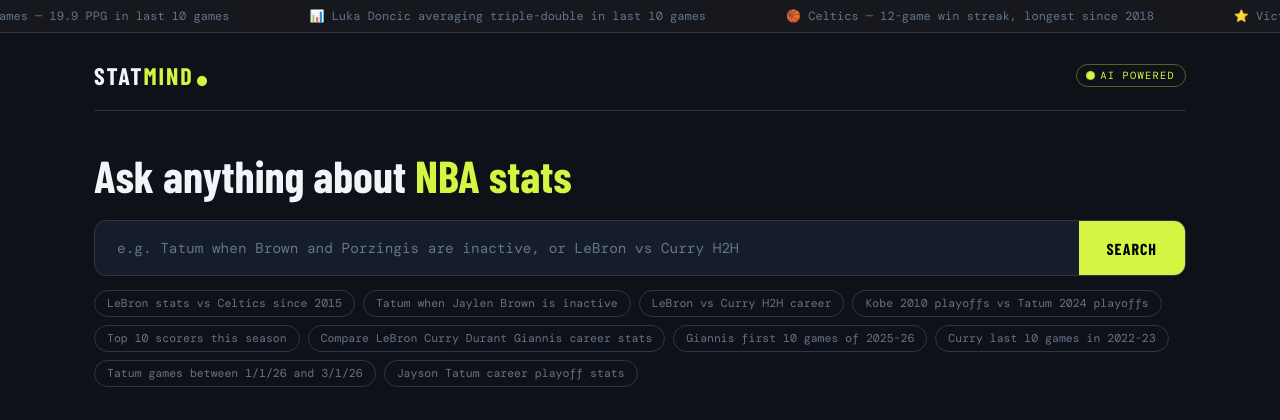
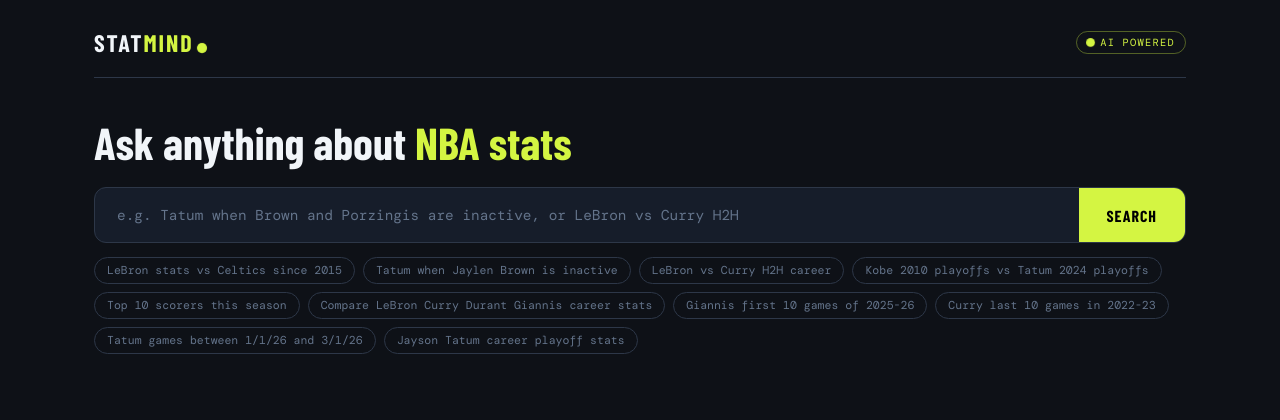
Before and after one commit to rr-go-live/nba-ai-search, a Flask app: page / in a window 1280 px wide. Shown: the top 420 px of the page. Run offline with Flask 3, Linux system fonts and the light colour scheme; some web fonts are replaced.

Commit message:
fix(ui): remove scrolling trending ticker banner from landing page
Co-Authored-By: Claude Sonnet 4.6 <noreply@anthropic.com>

```diff
--- a/templates/index.html
+++ b/templates/index.html
@@ -34,7 +34,6 @@ header { display: flex; align-items: center; justify-content: space-between; pad
 .logo .mind { color: var(--accent); }
 .logo-dot { display: inline-block; width: 8px; height: 8px; background: var(--accent); border-radius: 50%; margin-left: 4px; animation: pulse-dot 2s ease-in-out infinite; }
 @keyframes pulse-dot { 0%,100% { transform: scale(1); } 50% { transform: scale(1.4); } }
-@keyframes ticker-scroll { 0% { transform: translateX(0); } 100% { transform: translateX(-50%); } }
 @keyframes donut-fill { from { stroke-dashoffset: var(--circumference); } to { stroke-dashoffset: var(--target-offset); } }
 @keyframes glow-pulse { 0%,100% { box-shadow: 0 0 20px rgba(212,245,66,.2); } 50% { box-shadow: 0 0 40px rgba(212,245,66,.4); } }
 .header-tag { font-size: .65rem; color: var(--muted); letter-spacing: .12em; text-transform: uppercase; border: 1px solid var(--border); padding: 4px 10px; border-radius: 20px; }
@@ -220,26 +219,6 @@ tbody td { padding: 8px 10px; white-space: nowrap; transition: font-size .15s ea
 </style>
 </head>
 <body>
-<div id="trending-ticker" style="width:100%;overflow:hidden;border-bottom:1px solid var(--border);background:rgba(255,255,255,.03);padding:8px 0">
-  <div id="ticker-inner" style="display:flex;white-space:nowrap;animation:ticker-scroll 35s linear infinite">
-    <span style="margin:0 40px;font-size:.75rem;color:var(--muted)">🔥 LeBron James — 19.9 PPG in last 10 games</span>
-    <span style="margin:0 40px;font-size:.75rem;color:var(--muted)">📊 Luka Doncic averaging triple-double in last 10 games</span>
-    <span style="margin:0 40px;font-size:.75rem;color:var(--muted)">🏀 Celtics — 12-game win streak, longest since 2018</span>
-    <span style="margin:0 40px;font-size:.75rem;color:var(--muted)">⭐ Victor Wembanyama — 4.8 BPG in April</span>
-    <span style="margin:0 40px;font-size:.75rem;color:var(--muted)">💥 Shai Gilgeous-Alexander — 35.2 PPG in clutch situations</span>
-    <span style="margin:0 40px;font-size:.75rem;color:var(--muted)">📈 Nikola Jokic — 15th triple-double of the season</span>
-    <span style="margin:0 40px;font-size:.75rem;color:var(--muted)">🎯 Stephen Curry — 43.2% from three this season</span>
-    <span style="margin:0 40px;font-size:.75rem;color:var(--muted)">🔥 Jayson Tatum — 12 straight 25+ point games</span>
-    <span style="margin:0 40px;font-size:.75rem;color:var(--muted)">🔥 LeBron James — 19.9 PPG in last 10 games</span>
-    <span style="margin:0 40px;font-size:.75rem;color:var(--muted)">📊 Luka Doncic averaging triple-double in last 10 games</span>
-    <span style="margin:0 40px;font-size:.75rem;color:var(--muted)">🏀 Celtics — 12-game win streak, longest since 2018</span>
-    <span style="margin:0 40px;font-size:.75rem;color:var(--muted)">⭐ Victor Wembanyama — 4.8 BPG in April</span>
-    <span style="margin:0 40px;font-size:.75rem;color:var(--muted)">💥 Shai Gilgeous-Alexander — 35.2 PPG in clutch situations</span>
-    <span style="margin:0 40px;font-size:.75rem;color:var(--muted)">📈 Nikola Jokic — 15th triple-double of the season</span>
-    <span style="margin:0 40px;font-size:.75rem;color:var(--muted)">🎯 Stephen Curry — 43.2% from three this season</span>
-    <span style="margin:0 40px;font-size:.75rem;color:var(--muted)">🔥 Jayson Tatum — 12 straight 25+ point games</span>
-  </div>
-</div>
 <div class="app">
 
 <header>
```
